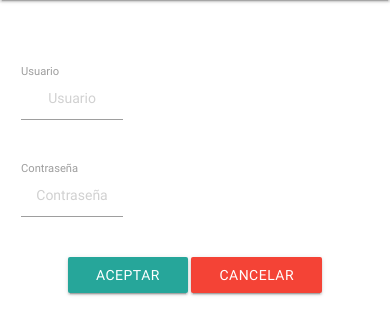
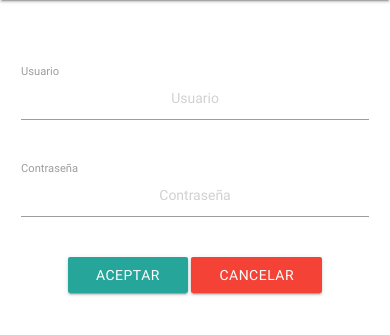
Before and after one commit to AraelBetancourt/PF_NE, a PHP site: page /admin/index.php in a window 390 px wide. Shown: the part 56-391 px from the top of the page. Run offline with PHP 8.4, Linux system fonts and the light colour scheme.

Commit message:
Responsividad

```diff
--- a/admin/Alumnas.php
+++ b/admin/Alumnas.php
@@ -46,7 +46,7 @@ $res=$g->getGrupos();
                 <input id="idAlumna" type="text" value="-1" hidden>
             </div>
             <div class="row">
-                <div class="input-field col s12">
+                <div class="input-field col s12 m12">
                     <input placeholder="Nombre" id="Nombre_label" type="text" class="validate" required>
                     <label for="Nombre_label">Nombre</label>
                 </div>
@@ -131,7 +131,7 @@ $res=$g->getGrupos();
                 data=JSON.parse(data);
                 if(data.length!=0){
                     $('#Tabla').empty();
-                    var table = $('<table class="striped"> <thead> <tr> <th>Id</th> <th>Nombre</th> <th>Apellidos</th> <th>Edad</th> <th>Fecha De Nacimiento</th> <th>Grupo</th><th>Acciones</th> </tr></thead></table>');
+                    var table = $('<table class="responsive-table"> <thead> <tr> <th>Id</th> <th>Nombre</th> <th>Apellidos</th> <th>Edad</th> <th>Fecha De Nacimiento</th> <th>Grupo</th><th>Acciones</th> </tr></thead></table>');
                     for(i=0; i<data.length; i++){
                         table.append('<tr><td>'+data[i].id+'</td><td>'+data[i].nombre+'</td><td>'+data[i].apellido+'</td><td>'+data[i].edad+'</td><td>'+data[i].fechaNacimiento+'</td><td>'+data[i].idgrupo+'</td><td width="200"><a onclick="elementos(this.id)" id="'+data[i].id+'" class="small material-icons btn red">delete</a><a id="'+data[i].id+'" onclick="elementos2(this.id)" class="small material-icons btn green">mode_edit</a></td></tr>');
                     }
@@ -139,7 +139,7 @@ $res=$g->getGrupos();
                 }
                 else{
                     $('#Tabla').empty();
-                    var table = $('<table class="striped"> <thead> <tr> <th>Id</th> <th>Nombre</th> <th>Apellidos</th> <th>Edad</th> <th>Fecha De Nacimiento</th> <th>Grupo</th><th>Acciones</th> </tr></thead></table>');
+                    var table = $('<table class="responsive-table"> <thead> <tr> <th>Id</th> <th>Nombre</th> <th>Apellidos</th> <th>Edad</th> <th>Fecha De Nacimiento</th> <th>Grupo</th><th>Acciones</th> </tr></thead></table>');
                     $('#Tabla').append(table);
                 }
             }
--- a/admin/Grupos.php
+++ b/admin/Grupos.php
@@ -153,7 +153,7 @@ require_once "imports.php";
                 data=JSON.parse(data);
                 if(data.length!=0){
                     $('#Tabla').empty();
-                    var table = $('<table class="striped"> <thead> <tr> <th>Id</th> <th>Nombre</th> <th>Acciones</th> </tr></thead></table>');
+                    var table = $('<table class="responsive-table"> <thead> <tr> <th>Id</th> <th>Nombre</th> <th>Acciones</th> </tr></thead></table>');
                     for(i=0; i<data.length; i++){
                         table.append('<tr><td>'+data[i].id+'</td><td>'+data[i].nombre+'</td><td width="200"><a onclick="elementos(this.id)" id="'+data[i].id+'" class="small material-icons btn red">delete</a><a id="'+data[i].id+'" onclick="elementos2(this.id)" class="small material-icons btn green">mode_edit</a></td></tr>');
                     }
@@ -161,7 +161,7 @@ require_once "imports.php";
                 }
                 else{
                     $('#Tabla').empty();
-                    var table = $('<table class="striped"> <thead> <tr> <th>Id</th> <th>Nombre</th> <th>Acciones</th> </tr></thead></table>');
+                    var table = $('<table class="responsive-table"> <thead> <tr> <th>Id</th> <th>Nombre</th> <th>Acciones</th> </tr></thead></table>');
                     $('#Tabla').append(table);
                 }
             }
--- a/admin/Pagos.php
+++ b/admin/Pagos.php
@@ -29,7 +29,7 @@ $res=$p->getPagosPrivados();
 <form >
     <div class="row">
         <div class="col l10 offset-l1 m12 s12">
-            <table class="striped" style="text-align: center">
+            <table class="responsive-table" style="text-align: center">
                 <thead>
                 <th>Folio</th>
                 <th>Nombre Alumna</th>
--- a/admin/index.php
+++ b/admin/index.php
@@ -21,13 +21,13 @@ require_once "imports.php";
     <div class="col l10 offset-l1 m126 s12">
         <form action="login.php" method="post" id="login">
             <div class="row">
-                <div class="input-field col offset-m4 s4">
+                <div class="input-field offset-m4 col s12 m4">
                     <input placeholder="Usuario" name="username" id="username" type="text" class="validate center" required>
                     <label for="first_name">Usuario</label>
                 </div>
             </div>
             <div class="row">
-                <div class="input-field col offset-m4 s4">
+                <div class="input-field col offset-m4 s12 m4">
                     <input placeholder="Contraseña"name="password" id="password" type="password" class="center validate" required>
                     <label for="password">Contraseña</label>
                 </div>
```
